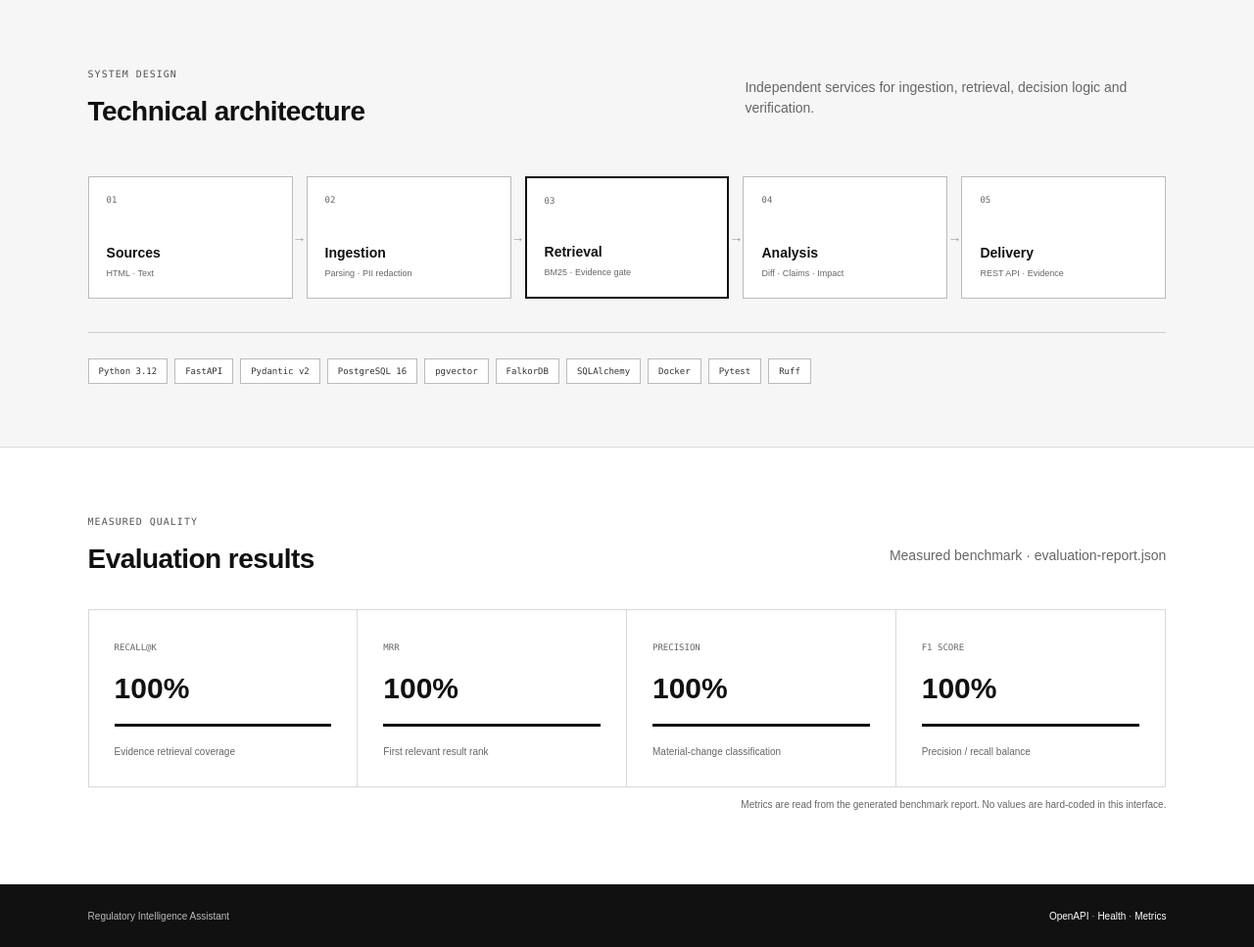
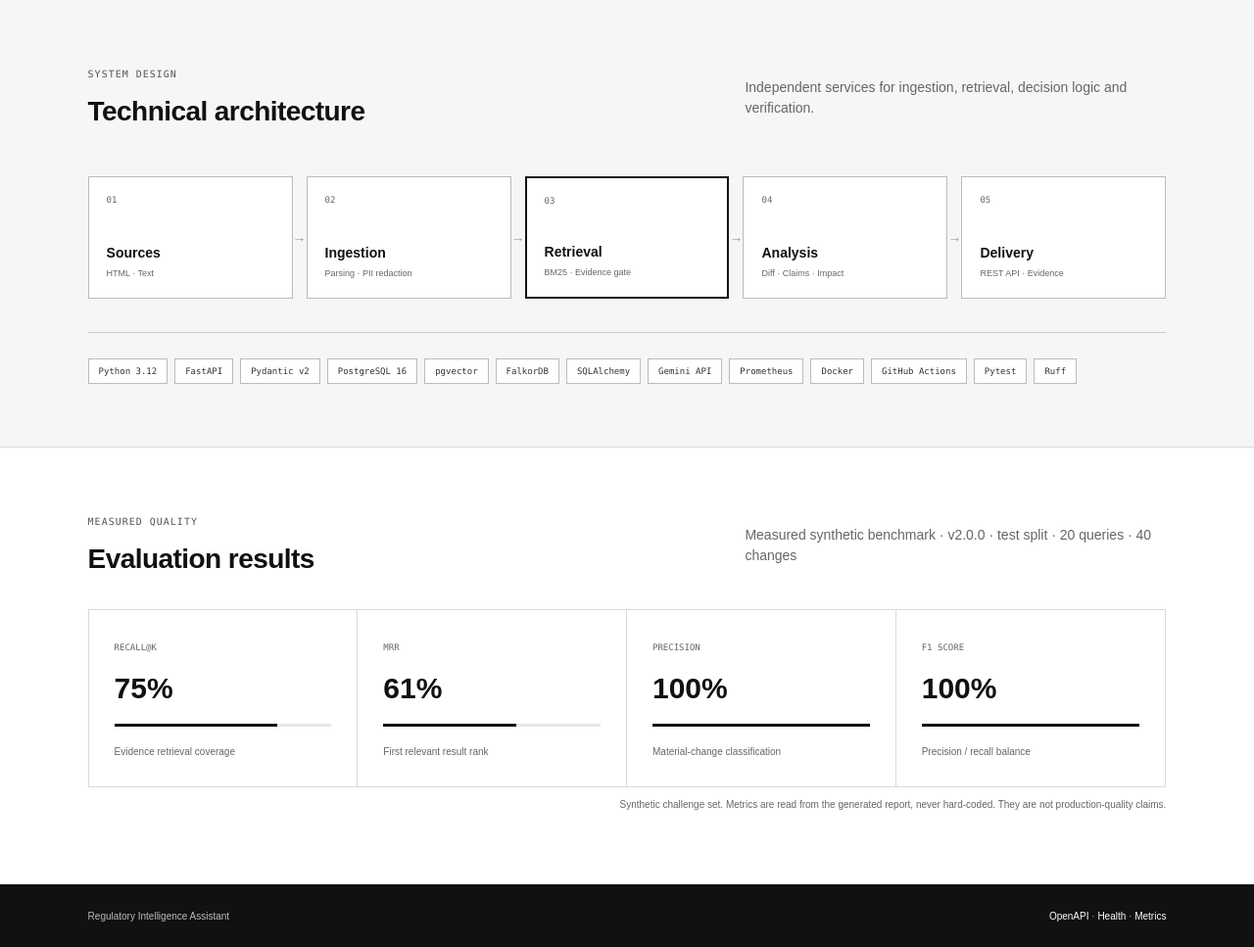
Before and after one commit to RaaaayN/bnp-regulation, a FastAPI app: page / in a window 1280 px wide. Shown: the part 1481-2448 px from the top of the page at 98% size. Run offline with FastAPI, Linux system fonts and the light colour scheme.

Commit message:
feat: surface benchmark v2 in the Docker demo

```diff
--- a/app/static/demo.js
+++ b/app/static/demo.js
@@ -144,6 +144,19 @@ function findMetric(report, key) {
   return aliases[key].find((value) => typeof value === "number");
 }
 
+function describeBenchmark(report, source) {
+  const metadata = report.benchmark || {};
+  const summary = report.summary || {};
+  const parts = ["Measured synthetic benchmark"];
+  if (metadata.version) parts.push(`v${metadata.version}`);
+  if (metadata.split) parts.push(`${metadata.split} split`);
+  const queries = summary.retrieval?.evaluated_cases;
+  const changes = report.details?.changes?.length;
+  if (Number.isInteger(queries)) parts.push(`${queries} queries`);
+  if (Number.isInteger(changes)) parts.push(`${changes} changes`);
+  return parts.length > 1 ? parts.join(" · ") : `Measured benchmark · ${source}`;
+}
+
 async function loadMetrics() {
   try {
     const response = await fetch("/demo/metrics");
@@ -152,7 +165,7 @@ async function loadMetrics() {
       $("#metrics-source").textContent = "Run the benchmark to populate measured results.";
       return;
     }
-    $("#metrics-source").textContent = `Measured benchmark · ${report.source}`;
+    $("#metrics-source").textContent = describeBenchmark(report.metrics, report.source);
     ["recall_at_k", "mrr", "precision", "f1"].forEach((key) => {
       const value = findMetric(report.metrics, key);
       if (value === undefined) return;
--- a/app/templates/demo.html
+++ b/app/templates/demo.html
@@ -73,7 +73,7 @@
       <div class="architecture-flow" aria-label="System architecture">
         <div class="arch-node"><span>01</span><b>Sources</b><small>HTML · Text</small></div><i>→</i><div class="arch-node"><span>02</span><b>Ingestion</b><small>Parsing · PII redaction</small></div><i>→</i><div class="arch-node active"><span>03</span><b>Retrieval</b><small>BM25 · Evidence gate</small></div><i>→</i><div class="arch-node"><span>04</span><b>Analysis</b><small>Diff · Claims · Impact</small></div><i>→</i><div class="arch-node"><span>05</span><b>Delivery</b><small>REST API · Evidence</small></div>
       </div>
-      <div class="tech-stack"><span>Python 3.12</span><span>FastAPI</span><span>Pydantic v2</span><span>PostgreSQL 16</span><span>pgvector</span><span>FalkorDB</span><span>SQLAlchemy</span><span>Docker</span><span>Pytest</span><span>Ruff</span></div>
+      <div class="tech-stack"><span>Python 3.12</span><span>FastAPI</span><span>Pydantic v2</span><span>PostgreSQL 16</span><span>pgvector</span><span>FalkorDB</span><span>SQLAlchemy</span><span>Gemini API</span><span>Prometheus</span><span>Docker</span><span>GitHub Actions</span><span>Pytest</span><span>Ruff</span></div>
     </section>
 
     <section id="metrics" class="metrics section-wrap">
@@ -84,7 +84,7 @@
         <article><span>Precision</span><strong data-metric="precision">—</strong><div class="bar"><i data-bar="precision"></i></div><small>Material-change classification</small></article>
         <article><span>F1 score</span><strong data-metric="f1">—</strong><div class="bar"><i data-bar="f1"></i></div><small>Precision / recall balance</small></article>
       </div>
-      <p class="metric-disclaimer">Metrics are read from the generated benchmark report. No values are hard-coded in this interface.</p>
+      <p class="metric-disclaimer">Synthetic challenge set. Metrics are read from the generated report, never hard-coded. They are not production-quality claims.</p>
     </section>
   </main>
   <footer><span>Regulatory Intelligence Assistant</span><span><a href="/docs">OpenAPI</a> · <a href="/health">Health</a> · <a href="/metrics">Metrics</a></span></footer>
--- a/app/web/routes.py
+++ b/app/web/routes.py
@@ -16,6 +16,7 @@ _APP_ROOT = Path(__file__).resolve().parents[1]
 _PROJECT_ROOT = _APP_ROOT.parent
 _TEMPLATE = _APP_ROOT / "templates" / "demo.html"
 _REPORT_CANDIDATES = (
+    _PROJECT_ROOT / "artifacts" / "evaluation-report-v2.json",
     _PROJECT_ROOT / "artifacts" / "evaluation-report.json",
     _PROJECT_ROOT / "reports" / "evaluation_report.json",
     _PROJECT_ROOT / "artifacts" / "evaluation_report.json",
--- a/docker-compose.yml
+++ b/docker-compose.yml
@@ -13,7 +13,7 @@ services:
       RIA_EVIDENCE_THRESHOLD: ${RIA_EVIDENCE_THRESHOLD:-0.15}
       RIA_MAX_RESULTS: ${RIA_MAX_RESULTS:-5}
       RIA_AUTO_CREATE_SCHEMA: "true"
-      RIA_METRICS_REPORT: /srv/app/artifacts/evaluation-report.json
+      RIA_METRICS_REPORT: /srv/app/artifacts/evaluation-report-v2.json
       FALKORDB_URL: redis://falkordb:6379/0
     ports:
       - "${API_PORT:-8000}:8000"
```
Also changed, not shown: tests/integration/test_demo_ui.py (+16 -0 lines), 1 other file.
